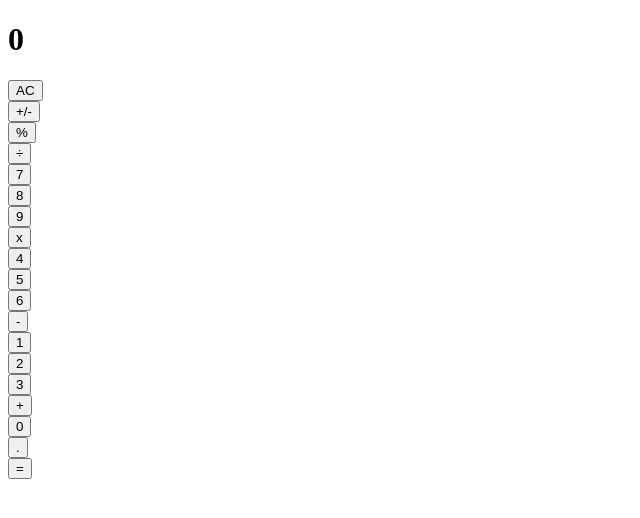
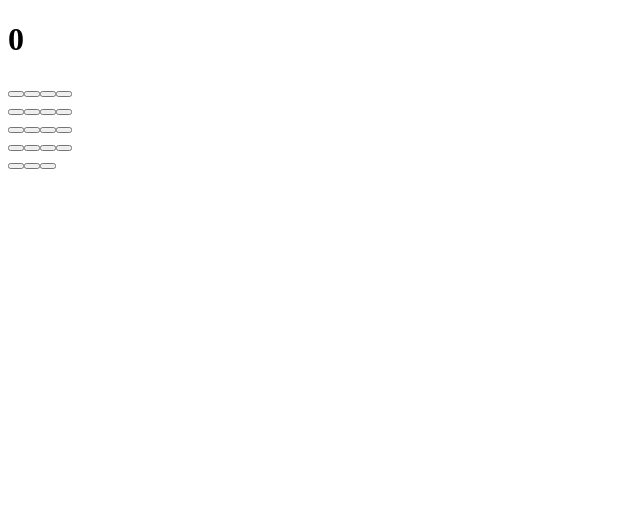
Before and after one commit to Leon-Mbegera/calculator, a React (Create React App) app: page / in a window 1280 px wide. Shown: the top 518 px of the page, without its empty margins (0-640 px from the left). Built offline with nearby package versions, Linux system fonts and the light colour scheme.

Commit message:
Refactor Button to functional component to accept props

```diff
--- a/src/components/Button.js
+++ b/src/components/Button.js
@@ -1,14 +1,11 @@
 import React from 'react';
-import Proptypes from 'prop-types';
 
-const Button = ({ buttonName }) => (
-  <div>
-    <button type="button">{buttonName}</button>
-  </div>
-);
+const Button = (props) => {
+  const { buttonName, handleClick } = props;
 
-Button.propTypes = {
-  buttonName: Proptypes.string.isRequired,
+  return (
+    <button type="button" label={buttonName} onClick={handleClick}></button>
+  );
 };
 
 export default Button;
--- a/src/components/ButtonPanel.js
+++ b/src/components/ButtonPanel.js
@@ -1,8 +1,10 @@
 import React from 'react';
+import PropTypes from 'prop-types';
 import Button from './Button';
 
 const ButtonPanel = (props) => {
   const { clickHandler } = props;
+
   return (
     <div>
       <div>
```
Also changed, not shown: src/components/learn.js (deleted).
